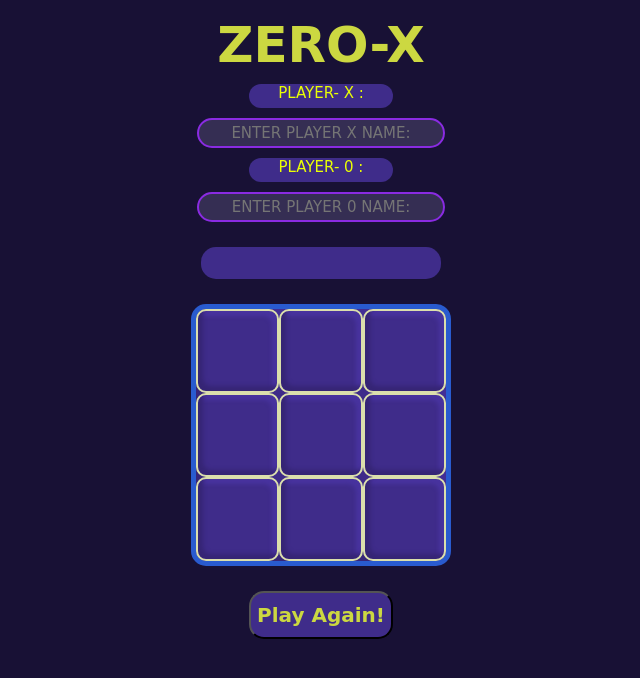
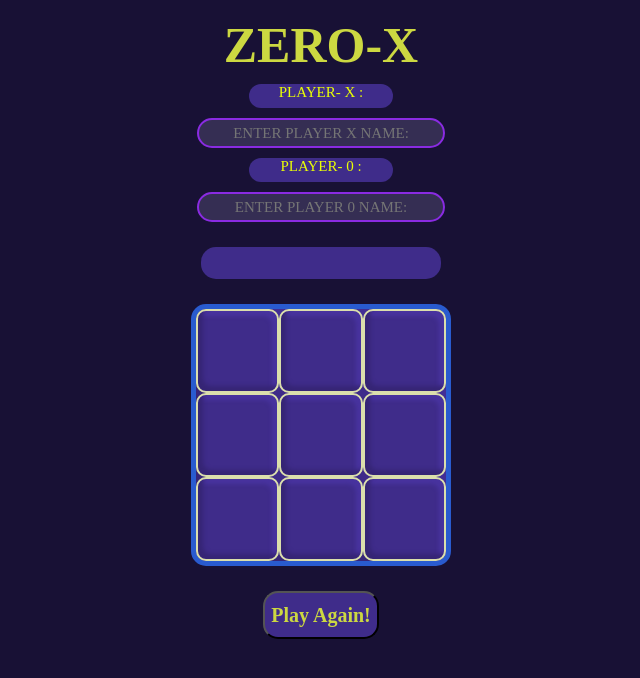
Before and after one commit to Er-Nitinsaini/ZERO-X-Tic-tac-toe, a plain HTML site: page index.html in a window 1280 px wide. Shown: the whole page, without its empty margins (319-959 px from the left). Drawn offline with Linux system fonts and the light colour scheme.

Commit message:
Update style.css

```diff
--- a/style.css
+++ b/style.css
@@ -55,7 +55,7 @@ body {
     -webkit-box-align: center;
     -ms-flex-align: center;
     align-items: center;
-    font-family: ROG Fonts, cursive;
+    font-family: ROG Fonts;
     padding-top: 8px;
     color: #ccd841;
 
@@ -65,7 +65,7 @@ body {
     font-size: 20px;
     font-weight: bold;
     color: #ccd841;
-    font-family: ROG Fonts, cursive;
+    font-family: ROG Fonts;
     background-color: #3f2c8a;
     border-radius: 15px;
     height: 3rem;
@@ -82,7 +82,7 @@ body {
     font-size: 20px;
     font-weight: bold;
     color: #eaff04;
-    font-family: ROG Fonts, cursive;
+    font-family: ROG Fonts;
     background-color: #3f2c8a;
     border-radius: 15px;
     height: 2rem;
@@ -98,7 +98,7 @@ body {
 .name {
     font-size: 15px;
     color: #e0fd06;
-    font-family: ROG Fonts, cursive;
+    font-family: ROG Fonts;
     background-color: #352e53;
     border: 2px solid blueviolet;
     border-radius: 15px;
@@ -113,7 +113,7 @@ body {
 .name1 {
     font-size: 15px;
     color: #eaff04;
-    font-family: ROG Fonts, cursive;
+    font-family: ROG Fonts;
     background-color: #3f2c8a;
     border-radius: 15px;
     height: 1.5rem;
```
